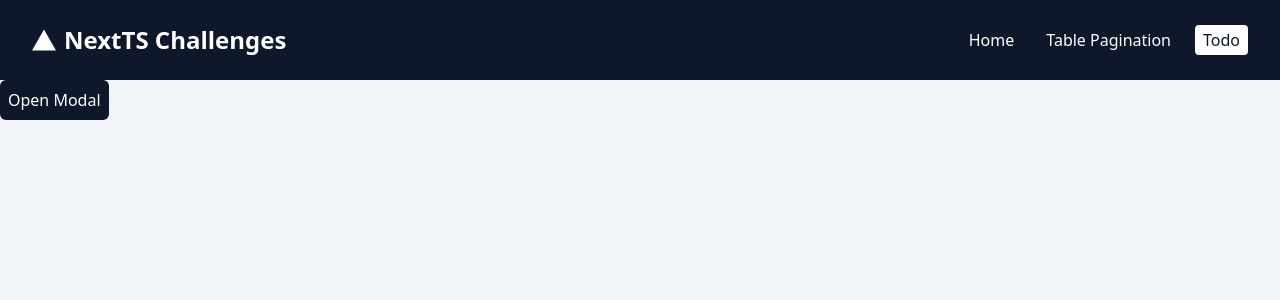
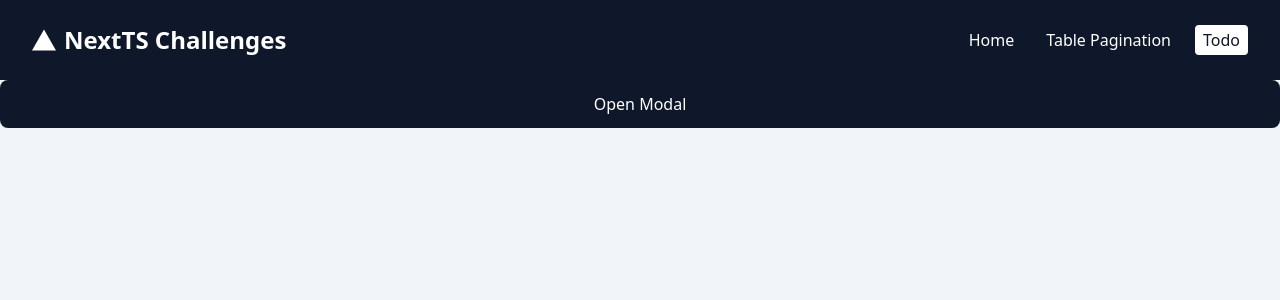
Before and after one commit to nimayaghouti/nextjs-ts-challenges, a Next.js app: page /todo in a window 1280 px wide. Shown: the top 300 px of the page. Built offline with nearby package versions, Linux system fonts and the light colour scheme.

Commit message:
feat: custom button component implemented

```diff
--- /dev/null
+++ b/components/Button.tsx
@@ -0,0 +1,63 @@
+interface ButtonProps extends React.ButtonHTMLAttributes<HTMLButtonElement> {
+  children: React.ReactNode;
+  className?: string;
+  onClick?: React.MouseEventHandler<HTMLButtonElement>;
+  type?: "button" | "submit" | "reset";
+  isLoading?: boolean;
+  isDisabled?: boolean;
+  prependIcon?: React.ReactNode;
+  appendIcon?: React.ReactNode;
+  maxWidth?: string;
+  variant?: "primary" | "secondary";
+}
+
+const Button = ({
+  children,
+  className = "",
+  onClick,
+  type = "button",
+  isLoading = false,
+  isDisabled = false,
+  prependIcon,
+  appendIcon,
+  maxWidth = "20rem",
+  variant = "primary",
+  ...otherProps
+}: ButtonProps) => {
+  const buttonVariantsMap = {
+    primary:
+      "bg-slate-900 text-white hover:bg-slate-700 focus:border-black active:bg-slate-950",
+    secondary:
+      "bg-slate-300 text-slate-900 hover:bg-slate-400 focus:border-slate-600 active:bg-slate-500",
+  };
+
+  return (
+    <button
+      type={type}
+      onClick={onClick}
+      className={`flex justify-center items-center capitalize gap-3 px-4 py-2 rounded-lg h-12 w-full max-w-[${maxWidth}] border-none cursor-pointer transition duration-500 ${buttonVariantsMap[variant]} ${className}`}
+      disabled={isDisabled || isLoading}
+      {...otherProps}
+    >
+      {isLoading ? (
+        <span className="w-6 h-6 border-4 border-white border-t-transparent rounded-full animate-spin"></span>
+      ) : (
+        <>
+          {prependIcon && (
+            <span className="flex justify-center items-center">
+              {prependIcon}
+            </span>
+          )}
+          <span>{children}</span>
+          {appendIcon && (
+            <span className="flex justify-center items-center">
+              {appendIcon}
+            </span>
+          )}
+        </>
+      )}
+    </button>
+  );
+};
+
+export default Button;
--- a/sections/todo/TodoApp.tsx
+++ b/sections/todo/TodoApp.tsx
@@ -1,4 +1,5 @@
 "use client";
+import Button from "@/components/Button";
 import Modal from "@/components/Modal";
 import useModal from "@/hooks/useModal";
 const TodoApp = () => {
@@ -6,12 +7,7 @@ const TodoApp = () => {
   console.log(isOpen);
   return (
     <div>
-      <button
-        className="p-2 bg-slate-900 text-white rounded-md"
-        onClick={openModal}
-      >
-        Open Modal
-      </button>
+      <Button onClick={openModal}>Open Modal</Button>
       <Modal isOpen={isOpen} closeModal={closeModal}>
         <p>test modal functionality</p>
       </Modal>
```
